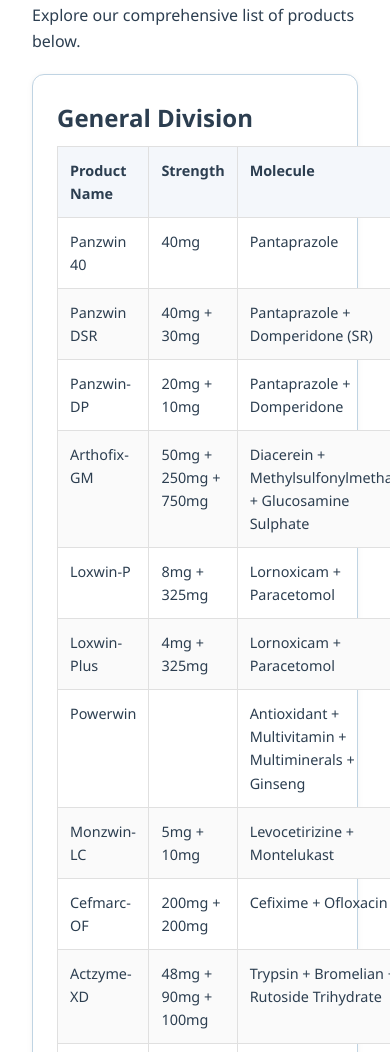
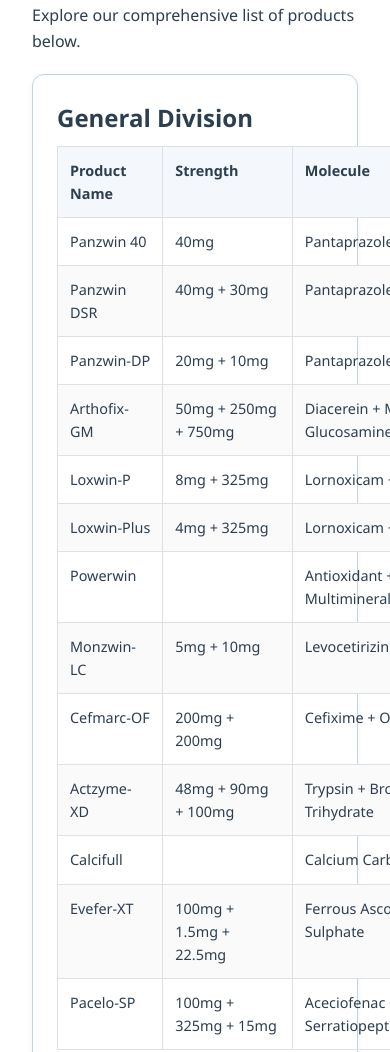
Before and after one commit to pandiselvam/ebonicshealthcare, a plain HTML site: page ebonic/products.html in a window 390 px wide. Shown: the part 818-1870 px from the top of the page. Drawn offline with Linux system fonts and the light colour scheme.

Commit message:
css updated for table media

```diff
--- a/ebonic/css/products.css
+++ b/ebonic/css/products.css
@@ -49,18 +49,27 @@
   margin: 0.5rem 0 0;
 }
 
+.table-responsive {
+  width: 100%;
+  overflow-x: auto;
+  -webkit-overflow-scrolling: touch;
+  margin-bottom: 1.5rem;
+}
+
 table {
+  border-collapse: collapse;
   width: 100%;
-  border-collapse: collapse;
-  font-size: 0.9rem; /* slightly smaller font */
+  min-width: 600px;
+  font-size: 0.9rem;
   font-family: 'Segoe UI', Tahoma, Geneva, Verdana, sans-serif;
   margin-top: 1rem;
 }
 
 th, td {
+  text-align: left;
+  padding: 0.75rem;
+  border-bottom: 1px solid #ccc;
   border: 1px solid #e0e0e0;
-  padding: 0.75rem;
-  text-align: left;
   vertical-align: top;
 }
 
@@ -81,3 +90,9 @@ tbody tr:hover {
 h1 + table {
   margin-top: 0.5rem;
 }
+
+@media screen and (max-width: 768px) {
+  table {
+    font-size: 0.9rem;
+  }
+}
```
